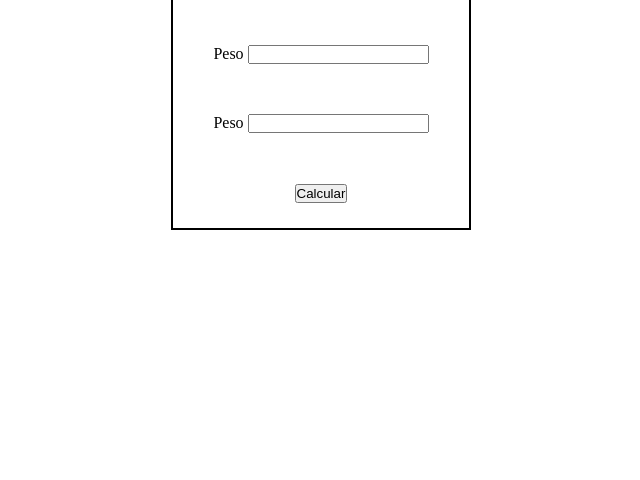
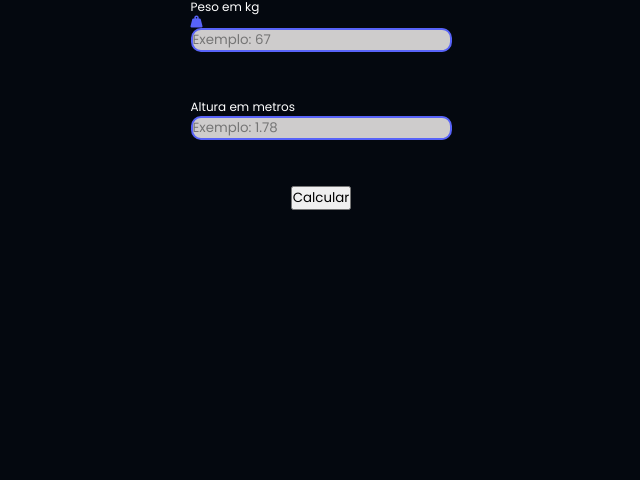
Before and after one commit to 00wesley/body-mass-index-calculator, a plain HTML site: page index.html in a window 1280 px wide. Shown: the part 320-800 px from the top of the page, without its empty margins (319-959 px from the left). Drawn offline with Linux system fonts and the light colour scheme.

Commit message:
update-18-05-23

```diff
--- a/index.html
+++ b/index.html
@@ -5,21 +5,31 @@
   <meta http-equiv="X-UA-Compatible" content="IE=edge">
   <meta name="viewport" content="width=device-width, initial-scale=1.0">
   <link rel="stylesheet" href="style.css">
+  <link rel="preconnect" href="https://fonts.googleapis.com">
+<link rel="preconnect" href="https://fonts.gstatic.com" crossorigin>
+<link href="https://fonts.googleapis.com/css2?family=Poppins:wght@400;500;600&display=swap" rel="stylesheet">
+<link rel="stylesheet" href="https://cdnjs.cloudflare.com/ajax/libs/font-awesome/6.4.0/css/all.min.css" integrity="sha512-iecdLmaskl7CVkqkXNQ/ZH/XLlvWZOJyj7Yy7tcenmpD1ypASozpmT/E0iPtmFIB46ZmdtAc9eNBvH0H/ZpiBw==" crossorigin="anonymous" referrerpolicy="no-referrer" />
+  <script src="./main.js" defer></script>
   <title>Calculadora de IMC</title>
 </head>
 <body>
-  <div class="calculadora">
-    <h1>Calculadora de IMC</h1>
-    <div class="peso">
-      <label for="peso">Peso</label>
-      <input type="text" id="peso">
+  <div class="calculator">
+    <div class="title">
+      <h1>Calculadora de IMC</h1>
     </div>
-    <div class="altura">
-      <label for="altura">Peso</label>
-      <input type="text" id="altura">
+    <div class="weight">
+      <label for="weight">Peso em kg</label>
+      <i class="fa-sharp fa-solid fa-weight-hanging" style="color: #5863f8;"></i>
+      <input type="text" id="weight" placeholder="Exemplo: 67">
     </div>
-    <button>Calcular</button>
-
+    <div class="height">
+      <label for="height">Altura em metros</label>
+      <input type="text" id="height" placeholder="Exemplo: 1.78">
+    </div>
+    <button id="calcButton">Calcular</button>
+    <div id="showImc">
+      <p id="textImc"></p>
+    </div>
   </div>
 </body>
 </html>
--- /dev/null
+++ b/main.js
@@ -0,0 +1,12 @@
+const weight = document.getElementById('weight')
+const height = document.getElementById('height')
+
+
+document.getElementById("calcButton").addEventListener('click', function () {
+  const weightValue = parseFloat(weight.value)
+  const heightValue = parseFloat(height.value)
+  const imc = weightValue / (heightValue * heightValue)
+  const showImc = document.getElementById('showImc')
+  const textImc = document.getElementById('textImc')
+  showImc.innerText = imc
+})
--- a/style.css
+++ b/style.css
@@ -2,6 +2,7 @@
   margin: 0;
   padding: 0;
   box-sizing: border-box;
+  font-family: 'Poppins', sans-serif;
 }
 
 body {
@@ -9,14 +10,49 @@ body {
   display: flex;
   align-items: center;
   justify-content: center;
+  background-color: #04080F;
 }
 
-.calculadora {
+.calculator {
   display: flex;
   align-items: center;
   justify-content: space-around;
-  width: 300px;
-  height: 300px;
+  width: 400px;
+  height: 400px;
   flex-direction: column;
-  border: 2px solid black;
+  color: #fff;
 }
+
+h1 {
+  color: #5863F8;
+}
+
+.title {
+  text-align: center;
+}
+
+.weight {
+  display: flex;
+  align-items: start;
+  justify-content: center;
+  flex-direction: column;
+  font-size: 12px;
+}
+
+.height {
+  display: flex;
+  align-items: start;
+  justify-content: center;
+  flex-direction: column;
+  font-size: 12px;
+}
+
+input {
+  background-color: #CECCCC;
+  border: 2px solid #5863F8;
+  border-radius: 10px;
+}
+
+#showImc {
+  color: #CECCCC;
+}
```
